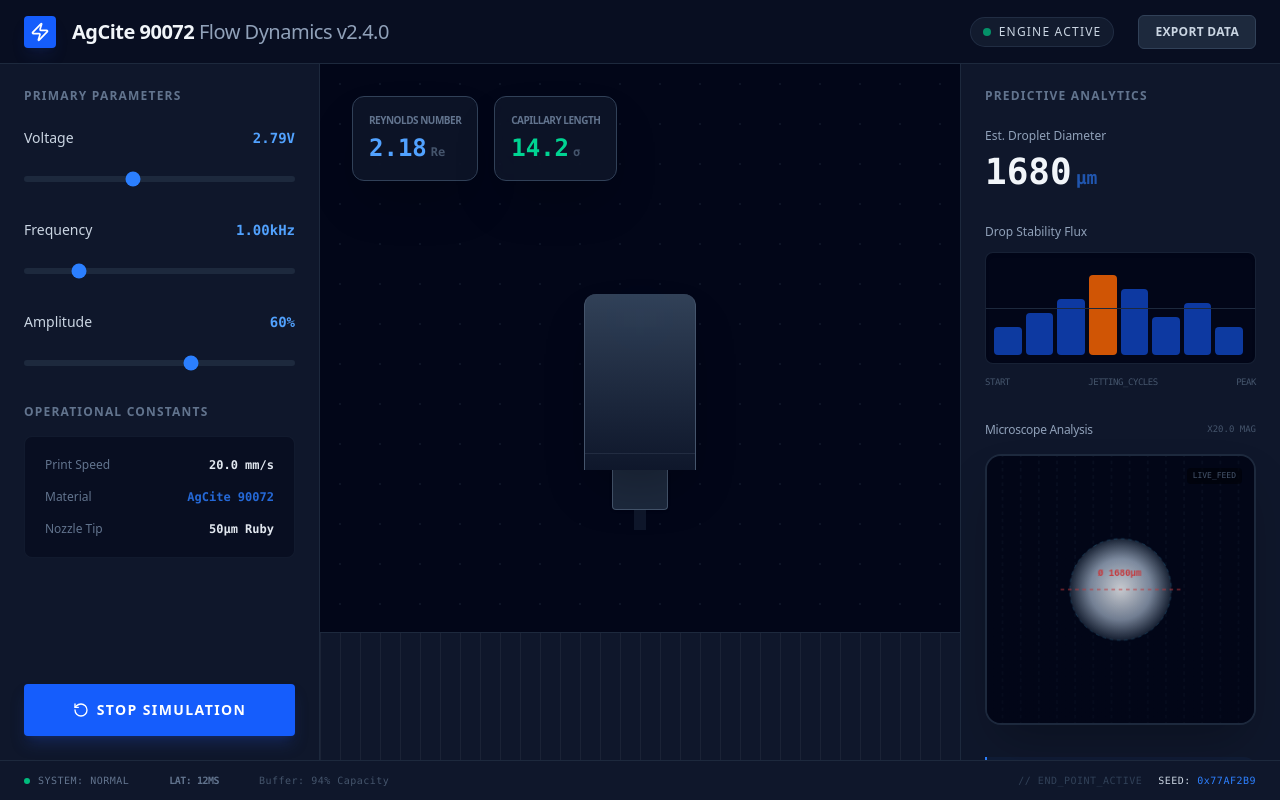
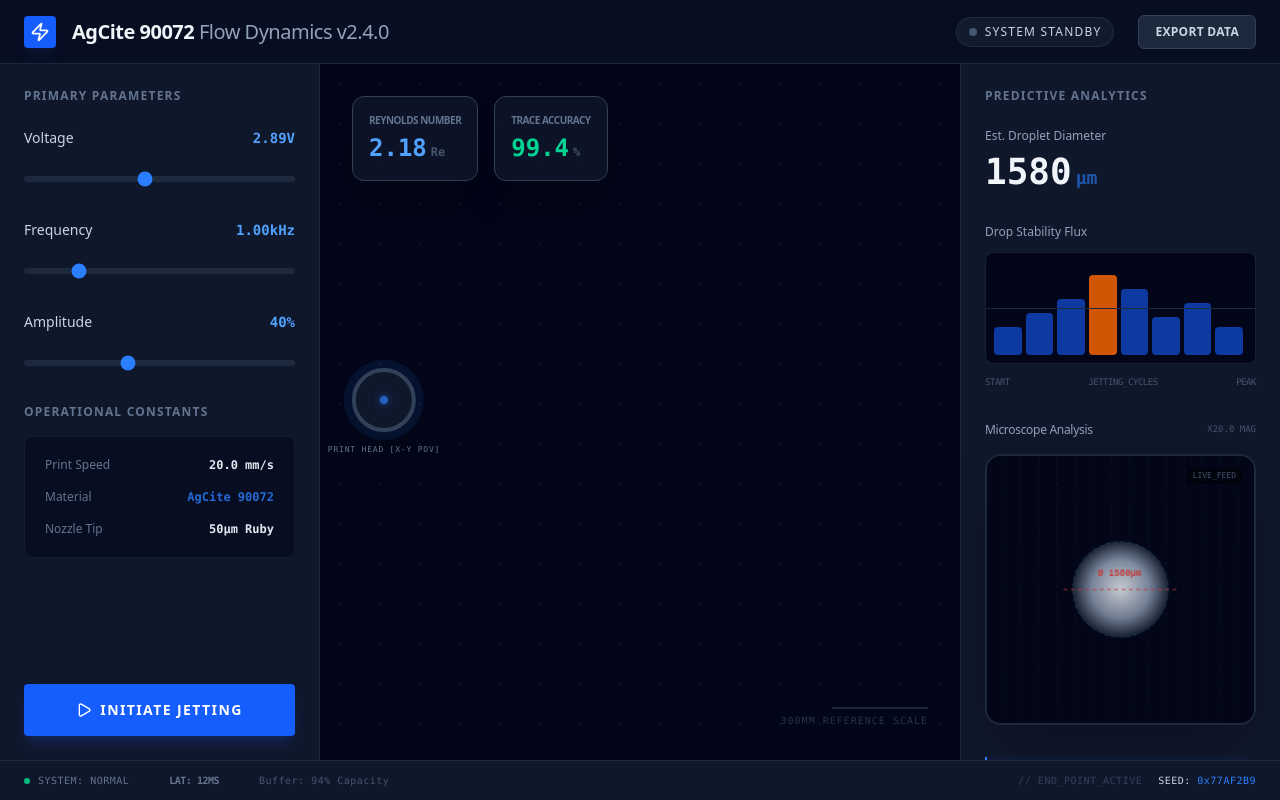
Before and after one commit to sergio-garcia7743/inksimulator, a React (Vite) app: page / in a window 1280 px wide. Built offline with nearby package versions, Linux system fonts and the light colour scheme.

Commit message:
Update simulation parameters and reset logic

```diff
--- a/src/App.tsx
+++ b/src/App.tsx
@@ -67,14 +67,15 @@ function predictDropletSize(params: SimulationParams): number {
 
 export default function App() {
   const [params, setParams] = useState<SimulationParams>({
-    voltage: 2.79,
+    voltage: 2.89,
     frequency: 1000,
-    amplitude: 60,
+    amplitude: 40,
     speed: 20
   });
 
-  const [isPlaying, setIsPlaying] = useState(true);
+  const [isPlaying, setIsPlaying] = useState(false);
   const [particles, setParticles] = useState<Particle[]>([]);
+  const [lineLength, setLineLength] = useState(0); // For substrate line visualization
   const microscopeCanvasRef = useRef<HTMLCanvasElement>(null);
   const lastEmitTime = useRef<number>(0);
   const requestRef = useRef<number | null>(null);
@@ -84,33 +85,62 @@ export default function App() {
   // Simulation Loop
   useEffect(() => {
     const update = (time: number) => {
-      if (!isPlaying) return;
+      if (!isPlaying) {
+        lastEmitTime.current = 0;
+        return;
+      }
 
-      const delta = lastEmitTime.current ? time - lastEmitTime.current : 0;
+      if (!lastEmitTime.current) {
+        lastEmitTime.current = time;
+      }
+
+      const delta = time - lastEmitTime.current;
       const emitInterval = 1000 / params.frequency;
 
       if (delta >= emitInterval) {
-        setParticles(prev => [
-          ...prev.slice(-12),
-          {
-            id: Math.random(),
-            x: 0,
-            y: 0,
-            size: predictedSize / 100,
-            opacity: 1
-          }
-        ]);
+        setParticles(prev => {
+          // Update positions of existing particles (move to the right)
+          const moved = prev.map(p => ({ ...p, x: p.x + (params.speed / 10) })).filter(p => p.x < 100);
+
+          // Add new particle at the nozzle position (X=10%)
+          return [
+            ...moved,
+            {
+              id: Math.random(),
+              x: 10,
+              y: 50, // Center Y
+              size: predictedSize / 80, // Consistent top-down scale
+              opacity: 1
+            }
+          ];
+        });
         lastEmitTime.current = time;
+      } else {
+        // Just update existing positions between emissions
+        setParticles(prev => prev.map(p => ({ ...p, x: p.x + (params.speed / 200) })).filter(p => p.x < 100));
       }
 
       requestRef.current = requestAnimationFrame(update);
     };
 
-    requestRef.current = requestAnimationFrame(update);
+    if (isPlaying) {
+      requestRef.current = requestAnimationFrame(update);
+    } else {
+      lastEmitTime.current = 0;
+    }
+
     return () => {
         if (requestRef.current) cancelAnimationFrame(requestRef.current);
     };
   }, [params, isPlaying, predictedSize]);
+
+  // Reset function
+  const handleReset = () => {
+    setIsPlaying(false);
+    setParticles([]);
+    setLineLength(0);
+    lastEmitTime.current = 0;
+  };
 
   // Render Microscope View
   useEffect(() => {
@@ -253,23 +283,50 @@ export default function App() {
           </div>
 
           <button
-            onClick={() => setIsPlaying(!isPlaying)}
+            onClick={() => isPlaying ? handleReset() : setIsPlaying(true)}
             className="w-full py-4 bg-blue-600 hover:bg-blue-500 text-white rounded font-bold text-sm tracking-widest shadow-lg shadow-blue-900/40 transition-all active:scale-[0.98] flex items-center justify-center gap-2"
           >
              {isPlaying ? <RotateCcw className="w-4 h-4" /> : <Play className="w-4 h-4" />}
-             {isPlaying ? "STOP SIMULATION" : "INITIATE JETTING"}
+             {isPlaying ? "RESET DYNAMICS" : "INITIATE JETTING"}
           </button>
         </aside>
 
         {/* Simulation Viewport */}
         <section className="flex-1 bg-slate-950 relative flex flex-col items-center justify-center overflow-hidden">
-          {/* Simulation Grid Overlay */}
+          {/* Simulation Grid Overlay (Substrate) */}
           <div className="absolute inset-0 opacity-40 pointer-events-none" style={{ backgroundImage: 'radial-gradient(circle, #1e293b 1px, transparent 1px)', backgroundSize: '40px 40px' }} />
+
+          {/* Top-Down Particles Rendering */}
+          <div className="absolute inset-0 z-10">
+            {particles.map(p => (
+              <motion.div
+                key={p.id}
+                className="absolute bg-blue-400 rounded-full"
+                style={{
+                  left: `${p.x}%`,
+                  top: `${p.y}%`,
+                  width: p.size,
+                  height: p.size,
+                  transform: 'translate(-50%, -50%)',
+                  boxShadow: '0 0 10px rgba(96, 165, 250, 0.4)',
+                  filter: 'blur(0.2px)'
+                }}
+              />
+            ))}
+          </div>
+
+          {/* Nozzle Header (Top POV) */}
+          <div className="absolute left-[10%] top-1/2 -translate-y-1/2 -translate-x-1/2 z-20 flex flex-col items-center">
+            <div className="w-16 h-16 rounded-full border-4 border-slate-700 bg-slate-900 flex items-center justify-center shadow-2xl ring-8 ring-blue-500/10">
+                <div className="w-2 h-2 bg-blue-500 rounded-full animate-pulse shadow-[0_0_10px_rgba(59,130,246,0.8)]" />
+            </div>
+            <span className="text-[8px] font-mono text-slate-500 mt-3 uppercase tracking-widest whitespace-nowrap">Print Head [X-Y POV]</span>
+          </div>
 
           {/* Scale Overlay */}
           <div className="absolute bottom-8 right-8 flex flex-col items-end opacity-40">
             <div className="w-24 h-0.5 bg-slate-600" />
-            <span className="text-[10px] font-mono text-slate-500 mt-1 uppercase tracking-widest">300µm Reference</span>
+            <span className="text-[10px] font-mono text-slate-500 mt-1 uppercase tracking-widest">300µm Reference Scale</span>
           </div>
 
           {/* Telemetry Overlays */}
@@ -279,45 +336,9 @@ export default function App() {
               <p className="text-2xl font-mono text-blue-400 font-bold">2.18<span className="text-xs text-slate-600 ml-1">Re</span></p>
             </div>
             <div className="bg-slate-900/80 backdrop-blur-xl p-4 border border-slate-700 rounded-xl shadow-2xl">
-              <p className="text-[10px] text-slate-500 uppercase font-black tracking-tighter mb-1">Capillary Length</p>
-              <p className="text-2xl font-mono text-emerald-400 font-bold">14.2<span className="text-xs text-slate-600 ml-1">σ</span></p>
+              <p className="text-[10px] text-slate-500 uppercase font-black tracking-tighter mb-1">Trace Accuracy</p>
+              <p className="text-2xl font-mono text-emerald-400 font-bold">99.4<span className="text-xs text-slate-600 ml-1">%</span></p>
             </div>
-          </div>
-
-          <div className="relative z-10 flex flex-col items-center">
-            {/* Nozzle Assembly styling from theme */}
-            <div className="w-28 h-44 bg-gradient-to-b from-slate-700 to-slate-900 rounded-t-xl border-x border-slate-600 shadow-2xl relative">
-                <div className="absolute top-4 left-1/2 -translate-x-1/2 w-4 h-4 bg-blue-500/20 blur-xl animate-pulse" />
-                <div className="absolute bottom-4 left-1/2 -translate-x-1/2 w-full h-[1px] bg-slate-600/30" />
-            </div>
-            <div className="w-14 h-10 bg-slate-800 border-x border-b border-slate-600 rounded-b-sm shadow-sm" />
-            <div className="w-3 h-5 bg-slate-900" />
-
-            {/* Real-time Fluid Render */}
-            <div className="absolute inset-0 top-56 pointer-events-none">
-              <AnimatePresence>
-                {particles.map(p => (
-                  <motion.div
-                    key={p.id}
-                    initial={{ y: -5, opacity: 0, scale: 0.2 }}
-                    animate={{ y: 400, opacity: [0, 1, 0.8, 0], scale: [0.5, 1, 1, 0.8] }}
-                    transition={{ duration: 0.6, ease: "linear" }}
-                    className="absolute left-1/2 -translate-x-1/2 bg-blue-400 rounded-full"
-                    style={{
-                      width: p.size * 1.5,
-                      height: p.size * 1.5,
-                      boxShadow: '0 0 20px rgba(96, 165, 250, 0.6)',
-                      filter: 'blur(0.5px)'
-                    }}
-                  />
-                ))}
-              </AnimatePresence>
-            </div>
-          </div>
-
-          {/* Bottom Substrate */}
-          <div className="absolute bottom-0 w-full h-32 bg-slate-900 border-t border-slate-800 flex items-center justify-center">
-             <div className="w-full h-full opacity-5 pointer-events-none" style={{ backgroundImage: 'linear-gradient(90deg, #fff 1px, transparent 1px)', backgroundSize: '20px 20px' }} />
           </div>
         </section>
 
```
